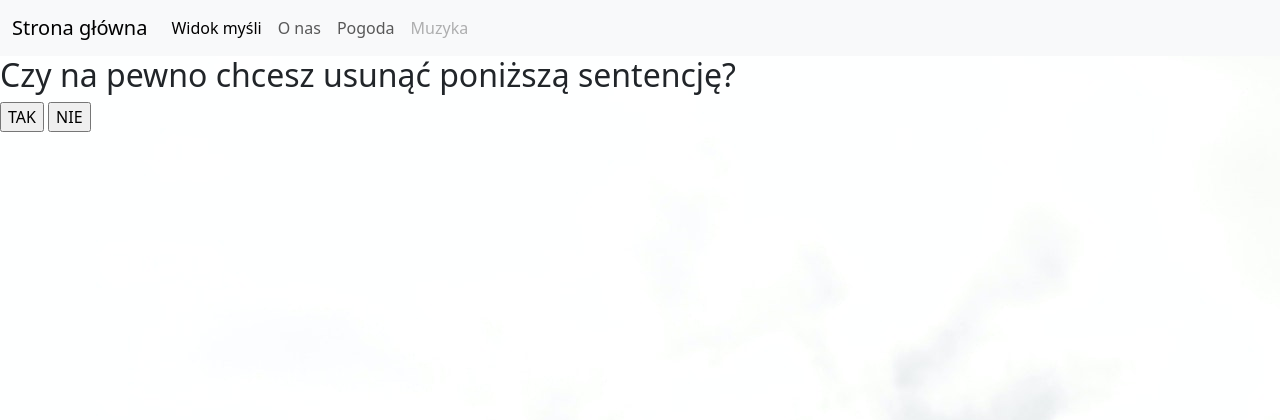
After one commit to WojciechStancel/Goldenthoughts, a Django app: template random_thought/templates/random_thought/confirm_delete.html in a window 1280 px wide. The commit adds this page. Shown: the top 420 px of the page. Run offline with Django 4.2, Linux system fonts and the light colour scheme; the template is opened without the code that fills it, so the values that code supplies are empty.

Commit message:
created posibility to delete thoughts

```diff
--- /dev/null
+++ b/random_thought/templates/random_thought/confirm_delete.html
@@ -0,0 +1,15 @@
+{% extends 'random_thought/layout.html' %}
+
+{% block title %} Widok myśli {% endblock title %}
+
+{% block content %}
+
+<h2>Czy na pewno chcesz usunąć poniższą sentencję? </h2>
+<form method="POST">
+  {% csrf_token %}
+  <input type="submit" name="accept" value="TAK">
+  <input type="submit" name="reject" value="NIE">
+
+</form>
+
+{% endblock %}
--- a/random_thought/templates/random_thought/layout.html
+++ b/random_thought/templates/random_thought/layout.html
@@ -4,8 +4,8 @@
         <head>
             <meta charset="UTF-8">
             <meta name="viewport" content="width=device-width, initial-scale=1.0"/>
-            {%load static%}
             <link href="https://cdn.jsdelivr.net/npm/bootstrap@5.3.0/dist/css/bootstrap.min.css" rel="stylesheet" integrity="sha384-9ndCyUaIbzAi2FUVXJi0CjmCapSmO7SnpJef0486qhLnuZ2cdeRhO02iuK6FUUVM" crossorigin="anonymous">
+
             <title> {% block title %} {% endblock title%} </title>
 
         </head>
@@ -45,8 +45,6 @@
         background-size: auto;
         background-attachment: fixed;
 
-
-
     }
 
 </style>
--- a/random_thought/templates/random_thought/thought_list_view.html
+++ b/random_thought/templates/random_thought/thought_list_view.html
@@ -45,6 +45,7 @@
  <li class="list-group-item">
   <a href="{% url 'random_thought:thought_detail' thought.id %}">{{thought.body}}</a>
   <a href="{% url 'random_thought:update_thought' thought.id %}"><button class="btn btn-primary">Zmień</button></a>
+  <a href="{% url 'random_thought:delete_thought' thought.id %}"><button class="btn btn-primary">Usuń</button></a>
 </li>
 {% endfor %}
 
--- a/random_thought/urls.py
+++ b/random_thought/urls.py
@@ -10,4 +10,5 @@ urlpatterns = [
     path('list/', views.list_view, name='list_view'),
     path('<int:pk>/', views.thought_detail, name='thought_detail'),
     path('update/<int:pk>/', views.update_thought, name='update_thought'),
+    path('delete/<int:pk>/', views.delete_thought, name='delete_thought'),
 ]
```
Also changed, not shown: random_thought/views.py (+15 -0 lines).
